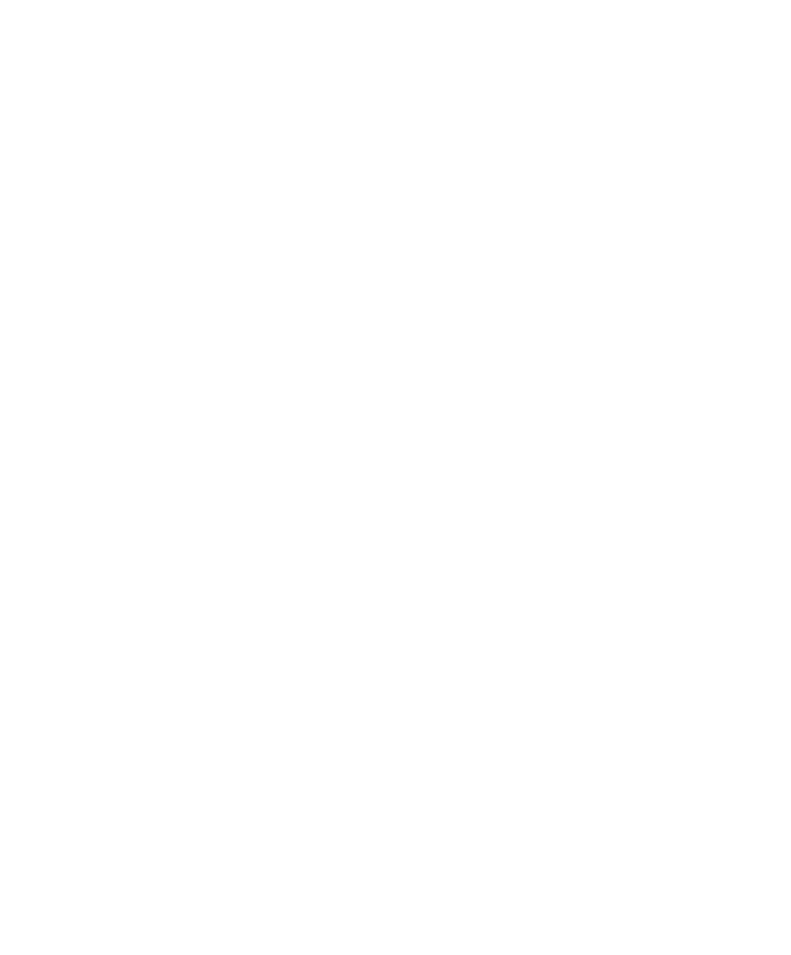
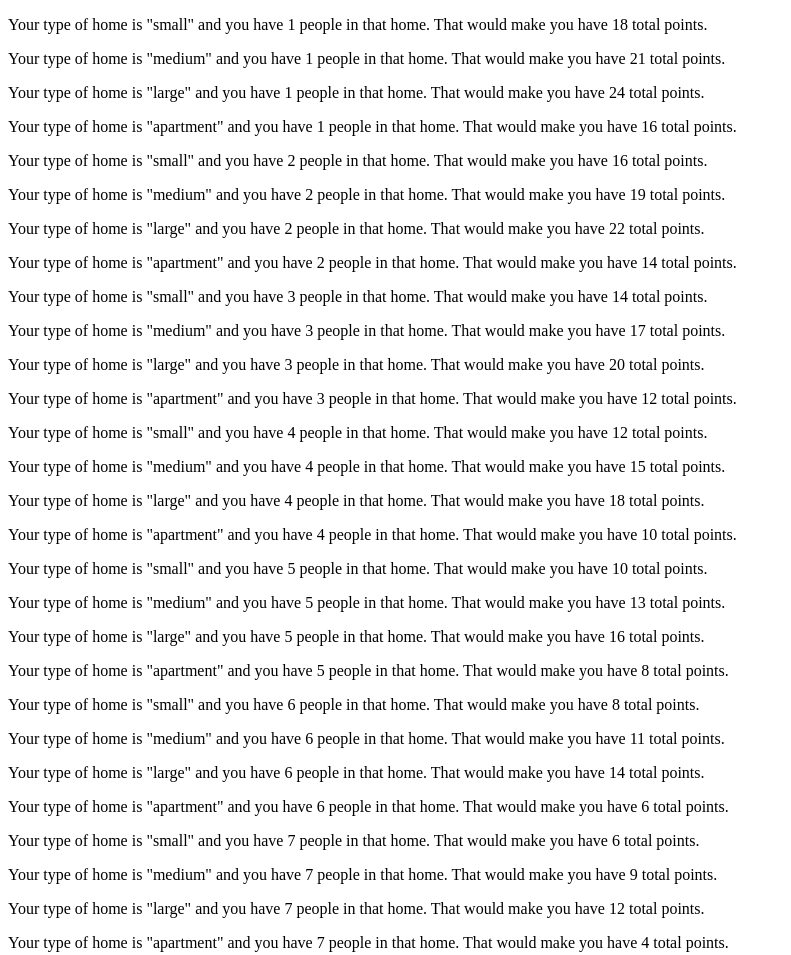
Before and after one commit to CIT93/robertoj-pub, a plain HTML site: page w4/index.html in a window 1280 px wide. Shown: the whole page, without its empty margins (0-791 px from the left). Before the commit the page ends 800 px from the top, so only its background shows below. Drawn offline with Linux system fonts and the light colour scheme.

Commit message:
updated output to DOM

```diff
--- a/w4/index.html
+++ b/w4/index.html
@@ -9,7 +9,8 @@
 </head>
 
 <body>
-
+    <div id="output">
+    </div>
 </body>
 
 </html>
--- a/w4/main.js
+++ b/w4/main.js
@@ -45,9 +45,15 @@ function start(HouseHoldMembers, homeSize) {
 }
 
 function displayOutput() {
-
+    for (arr of cfpData) {
+        console.log(arr);
+        const output = document.getElementById("output");
+        const newP = document.createElement("p");
+        newP.textContent = `Cardon Footprint total is ${arr[4]}`;
+        newP.textContent = `Your type of home is "${arr[1]}" and you have ${arr[0]} people in that home. That would make you have ${arr[4]} total points.`;
+        output.appendChild(newP);
+    }
 }
-
 
 // global scope
 
```
